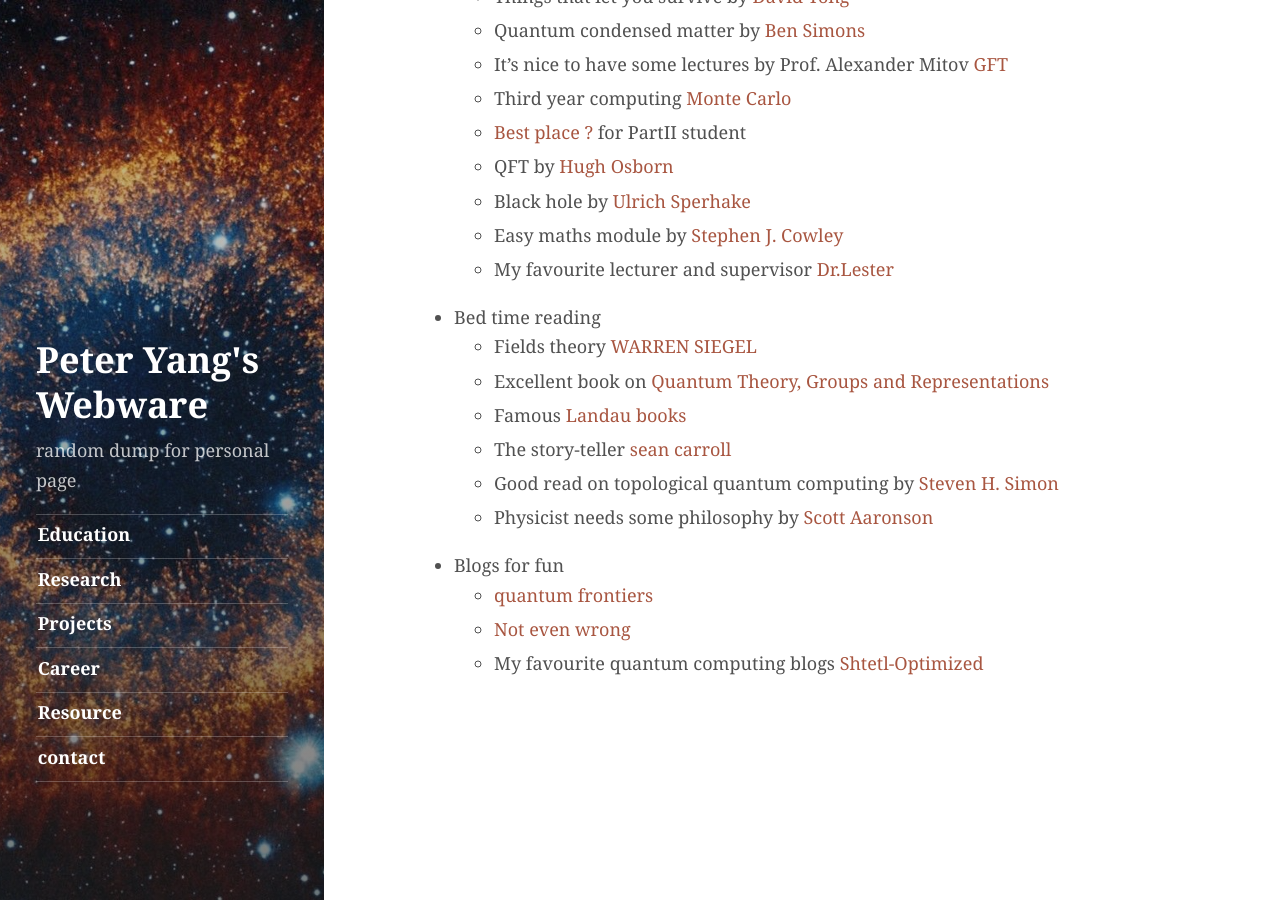
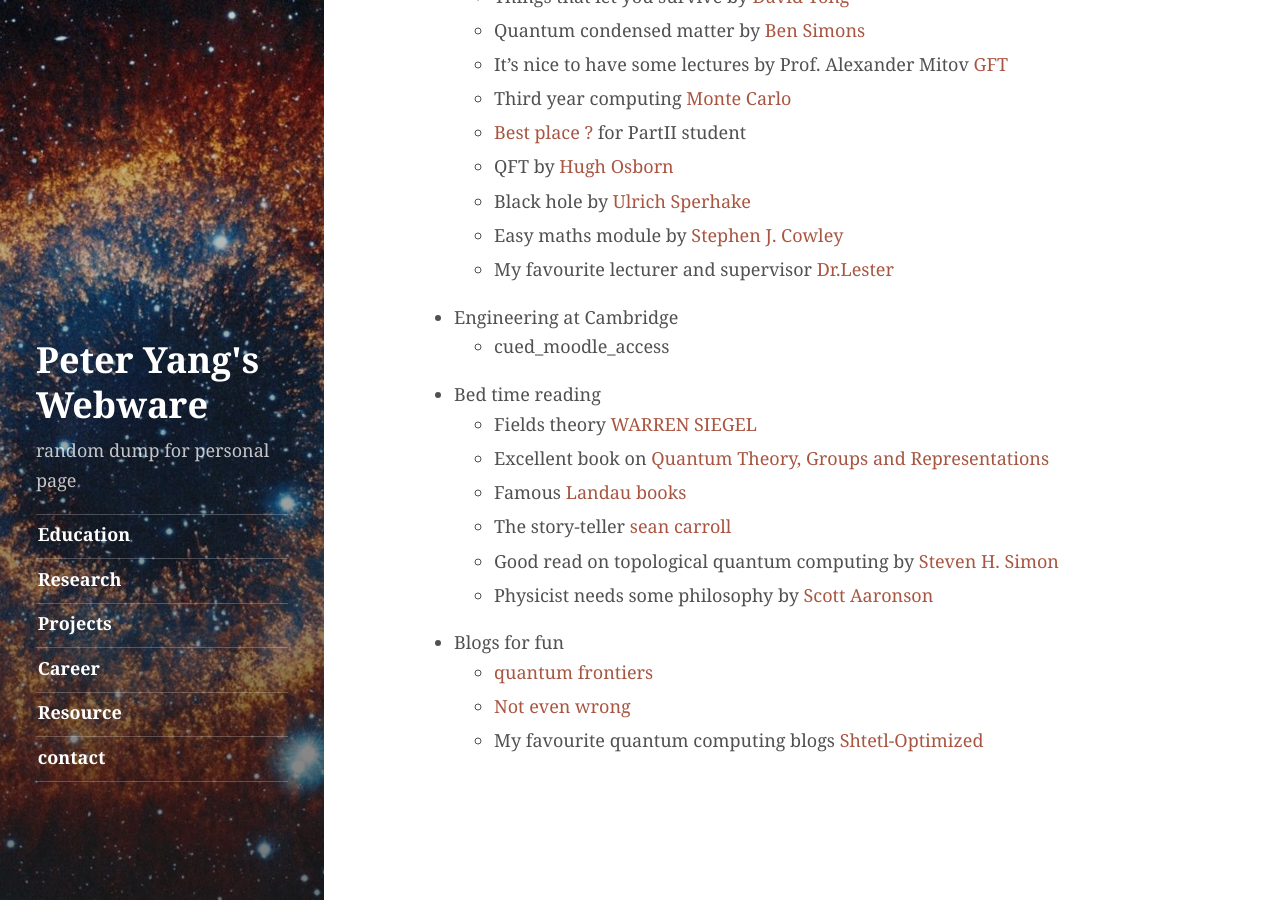
Before and after one commit to AprilSweettooth/aprilsweettooth.github.io, a Jekyll site: the page built from resource.md, in a window 1280 px wide and 900 px high, scrolled down 1169 px. Built offline with Jekyll 4.4.1, drawn with Linux system fonts in a browser that asks for light colours.

Commit message:
add enroll key

```diff
--- a/resource.md
+++ b/resource.md
@@ -39,6 +39,9 @@
     - Easy maths module by [Stephen J. Cowley](http://www.damtp.cam.ac.uk/user/sjc1/teaching/)
     - My favourite lecturer and supervisor [Dr.Lester](https://www.hep.phy.cam.ac.uk/~lester/teaching/partIIIparticles/welcome.html)
 
+- Engineering at Cambridge
+    - cued_moodle_access
+
 - Bed time reading
     - Fields theory [WARREN SIEGEL](http://insti.physics.sunysb.edu/~siegel/)
     - Excellent book on [Quantum Theory, Groups and Representations](https://www.math.columbia.edu/~woit/QM/qmbook.pdf)
```
